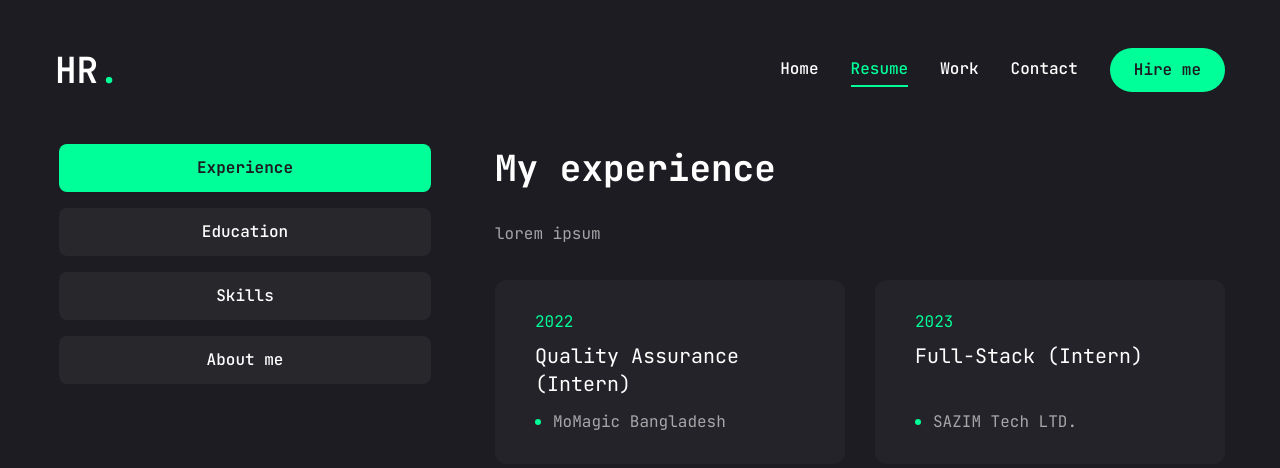
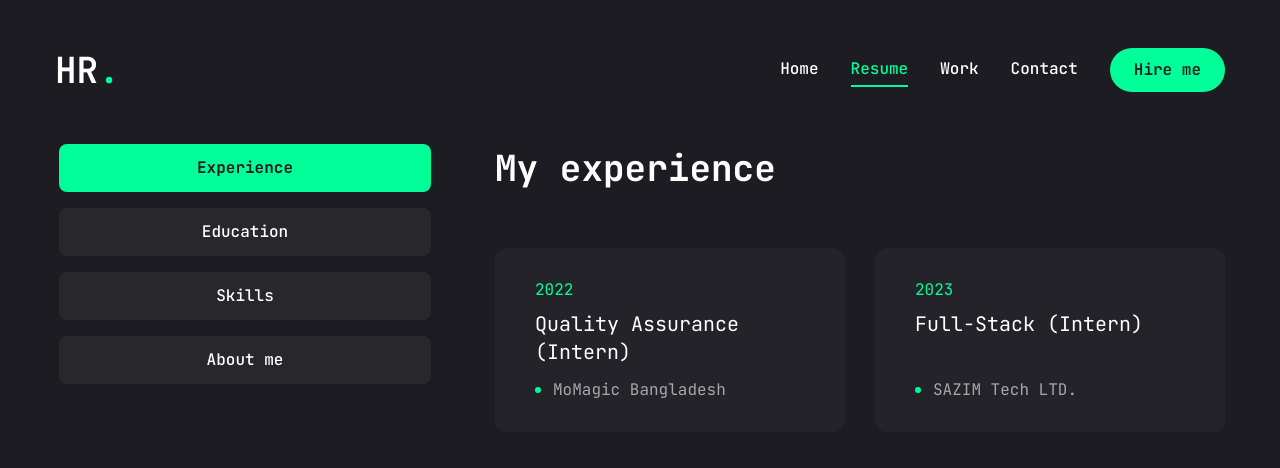
Before and after one commit to hsbrRahman/portfolio-next-ts, a Next.js app: page /resume in a window 1280 px wide. Shown: the top 468 px of the page. Built offline with nearby package versions, Linux system fonts and the light colour scheme.

Commit message:
minor edits

```diff
--- a/app/resume/page.tsx
+++ b/app/resume/page.tsx
@@ -46,7 +46,7 @@ const about = {
 const experience = {
   icon: "",
   title: "My experience",
-  description: "lorem ipsum",
+  description: "",
   items: [
     {
       company: "MoMagic Bangladesh",
@@ -64,7 +64,7 @@ const experience = {
 const education = {
   icon: "",
   title: "My education",
-  description: "lorem ipsum",
+  description: "",
   items: [
     {
       institution: "BRAC UNIVERSITY",
```
